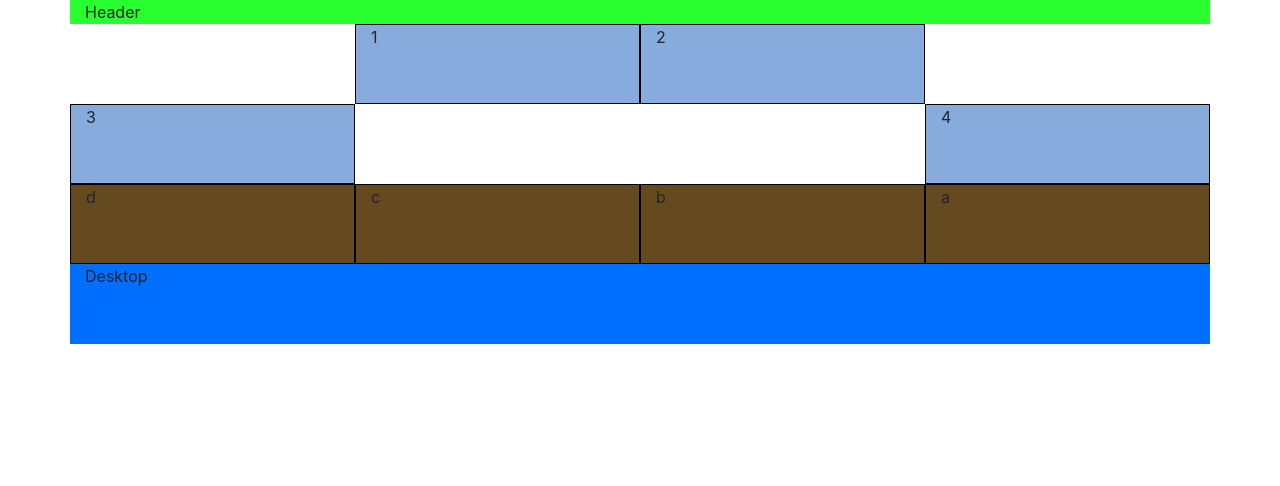
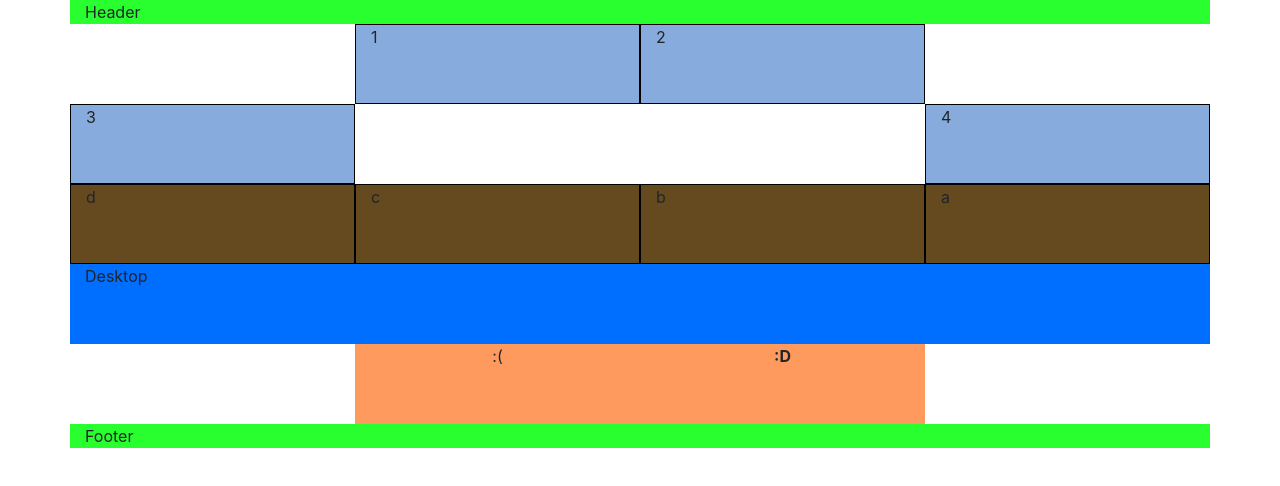
Before and after one commit to javier8340/DIWEB, a plain HTML site: page Tema 5/05.02. Actividad 2/index.html in a window 1280 px wide. Drawn offline with nearby package versions, Linux system fonts and the light colour scheme.

Commit message:
Boostrap 05.02. Actividad 2

```diff
--- a/Tema 5/05.02. Actividad 2/estilos.css
+++ b/Tema 5/05.02. Actividad 2/estilos.css
@@ -2,7 +2,7 @@ div.row >div{
     height: 80px;
 }
 
-nav{
+nav,footer{
     background-color: #29FE2F;
 }
 #divNumeros > div:not(.blank){
@@ -17,3 +17,11 @@ nav{
 .device{
     background-color: #006eff;
 }
+#caras div{
+    background-color: #FE9A5D;
+    text-align: center;
+}
+
+#caras div:not(:first-child){
+    font-weight: bold;
+}
--- a/Tema 5/05.02. Actividad 2/index.html
+++ b/Tema 5/05.02. Actividad 2/index.html
@@ -34,6 +34,12 @@
         <div class="d-none d-lg-block col-12">Desktop</div>
         <div class="d-md-none d-block col-12">Mobile</div>
     </div>
-
+    <div class="row" id="caras">
+        <div class="d-none d-md-block col-md-6 col-lg-3 offset-lg-3">:(</div>
+        <div class="col-12 col-md-6 col-lg-3 ">:D</div>
+    </div>
+    <div class="row">
+        <footer class="col-12">Footer</footer>
+    </div>
 </div>
 </html>
```
